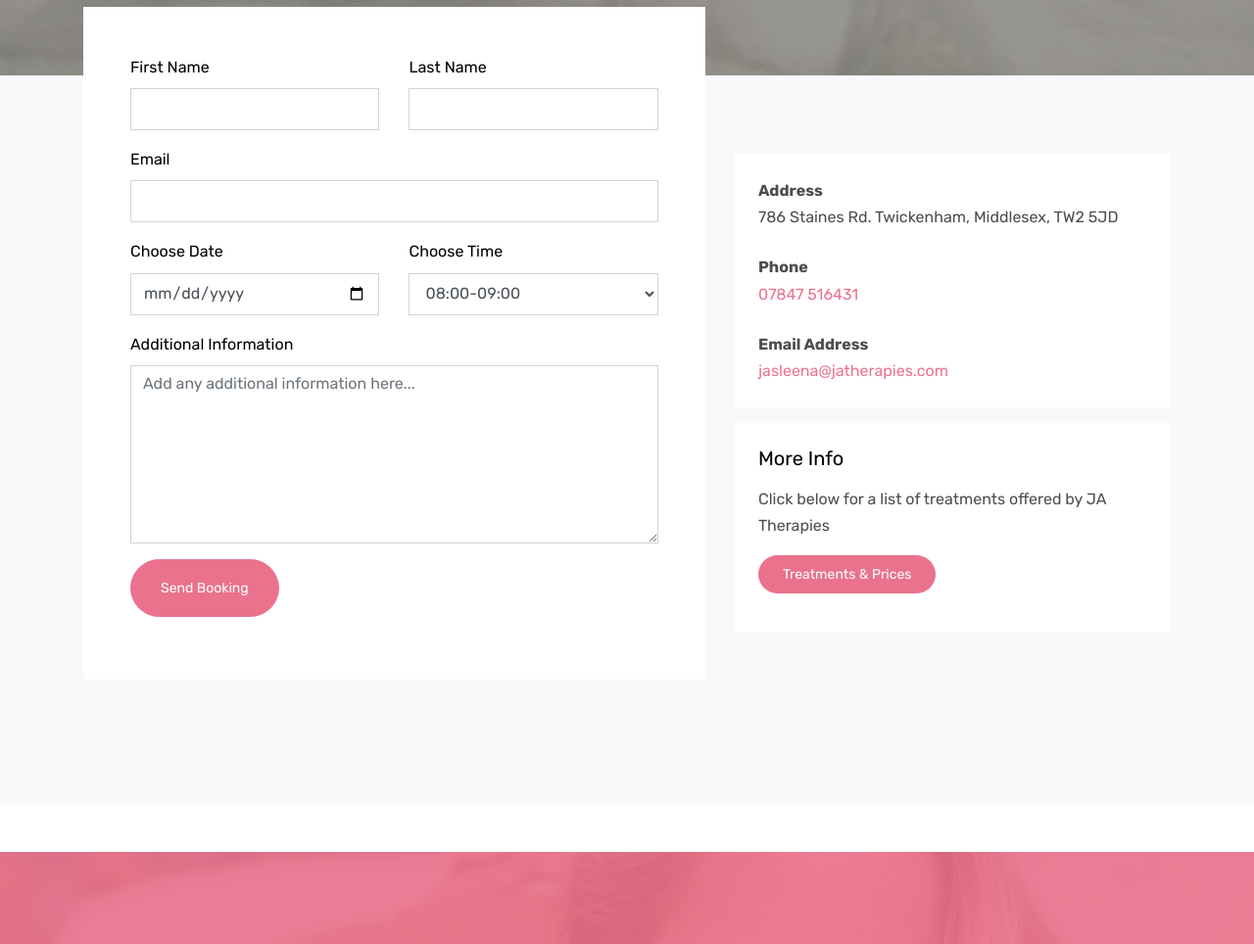
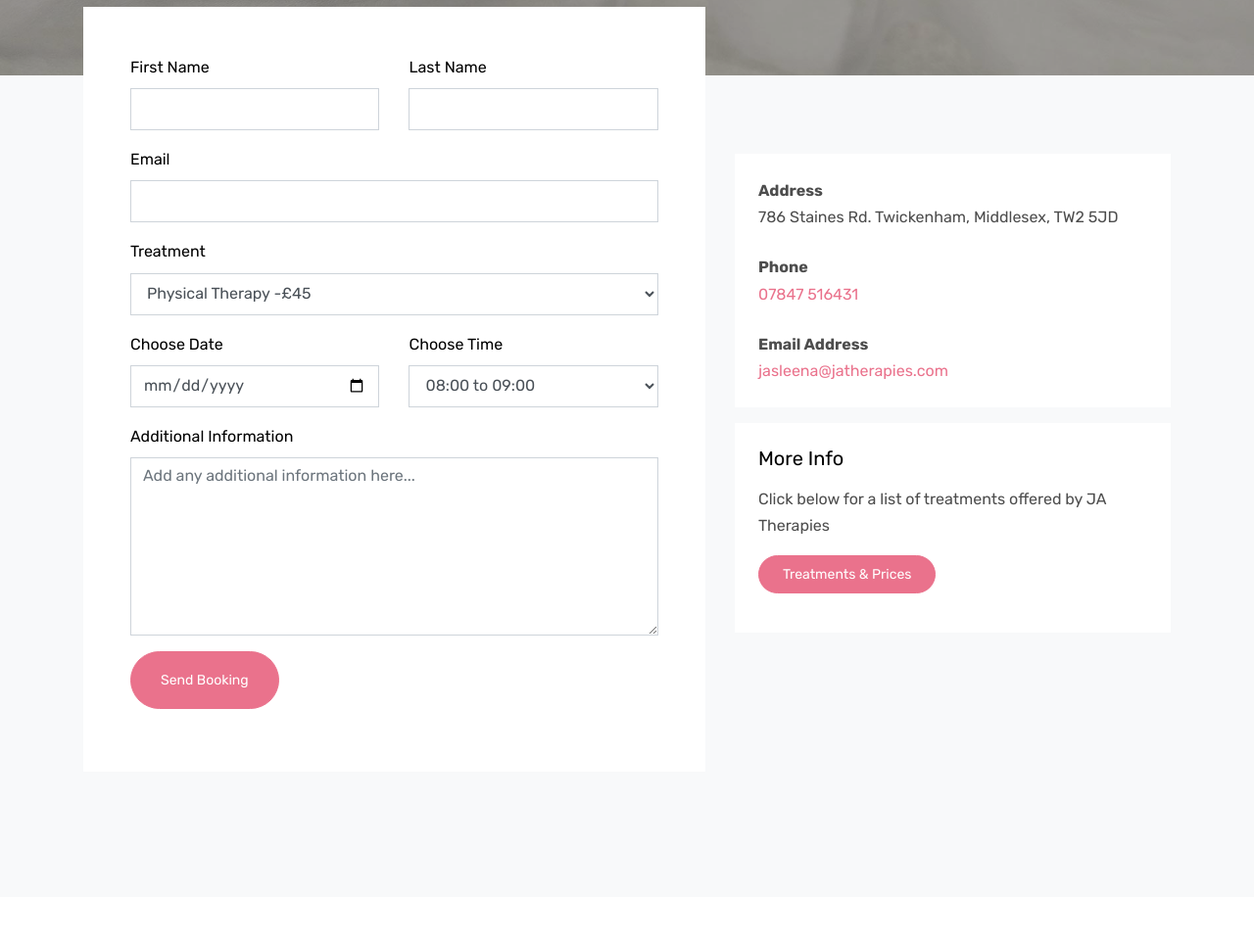
Before and after one commit to moshabbir-dotcom/Portfolio-Project-4, a Django app: page /booking_form.html/ in a window 1280 px wide. Shown: the part 723-1687 px from the top of the page at 98% size. Run offline with Django 3.2, Linux system fonts and the light colour scheme; some libraries are stand-ins or nearby versions; some web fonts are replaced.

Commit message:
update booking form & model

```diff
--- a/mainsite/templates/booking_form.html
+++ b/mainsite/templates/booking_form.html
@@ -43,7 +43,6 @@
           </div>
 
           <div class="row form-group">
-
             <div class="col-md-12">
               <label class="text-black" for="email">Email</label>
               <input type="email" name="email" id="email" class="form-control">
@@ -51,7 +50,22 @@
           </div>
 
           <div class="row form-group">
+            <div class="col-md-12">
+              <label class="text-black" for="treatment">Treatment</label>
+              <select type="text" name="treatment" id="treatment" class="form-control">
+                <option value='physical_therapy'>Physical Therapy -£45</option>
+                <option value='sports_massage_therapy'>Sports Massage Therapy -£45</option>
+                <option value='fire_cupping_therapy'>Fire Cupping Therapy -£50</option>
+                <option value='swedish_massage_therapy'>Swedish Massage Therapy -£45</option>
+                <option value='aroma_therapy'>Aromatherapy -£45</option>
+                <option value='wet_cupping_therapy'>Wet Cupping Therapy -£45</option>
+                <option value='graston_therapy'>Graston IATM Therapy -£45</option>
+                <option value='nutrition_therapy'>Nutritional Therapy -£45</option>
+              </select>
+            </div>
+          </div>
 
+          <div class="row form-group">
             <div class="col-md-6 mb-3 mb-md-0">
               <label class="text-black" for="date">Choose Date</label>
               <input type="date" name="date" id="date" class="form-control">
@@ -59,15 +73,15 @@
             <div class="col-md-6 mb-3 mb-md-0">
               <label class="text-black" for="time">Choose Time</label>
               <select type="time" name="time" id="time" class="form-control">
-                <option value="08:00-09:00">08:00-09:00</option>
-                <option value="09:00-10:00">09:00-10:00</option>
-                <option value="10:00-11:00">10:00-11:00</option>
-                <option value="11:00-12:00">11:00-12:00</option>
-                <option value="12:00-13:00">12:00-13:00</option>
-                <option value="13:00-14:00">13:00-14:00</option>
-                <option value="14:00-15:00">14:00-15:00</option>
-                <option value="15:00-16:00">15:00-16:00</option>
-                <option value="16:00-17:00">16:00-17:00</option>
+                <option value='08:00-09:00'>08:00 to 09:00</option>
+                <option value='09:00-10:00'>09:00 to 10:00</option>
+                <option value='10:00-11:00'>10:00 to 11:00</option>
+                <option value='11:00-12:00'>11:00 to 12:00</option>
+                <option value='12:00-13:00'>12:00 to 13:00</option>
+                <option value='13:00-14:00'>13:00 to 14:00</option>
+                <option value='14:00-15:00'>14:00 to 15:00</option>
+                <option value='15:00-16:00'>15:00 to 16:00</option>
+                <option value='16:00-17:00'>16:00 to 17:00</option>
               </select>
             </div>
 
```
Also changed, not shown: mainsite/models.py (+13 -1 lines).
